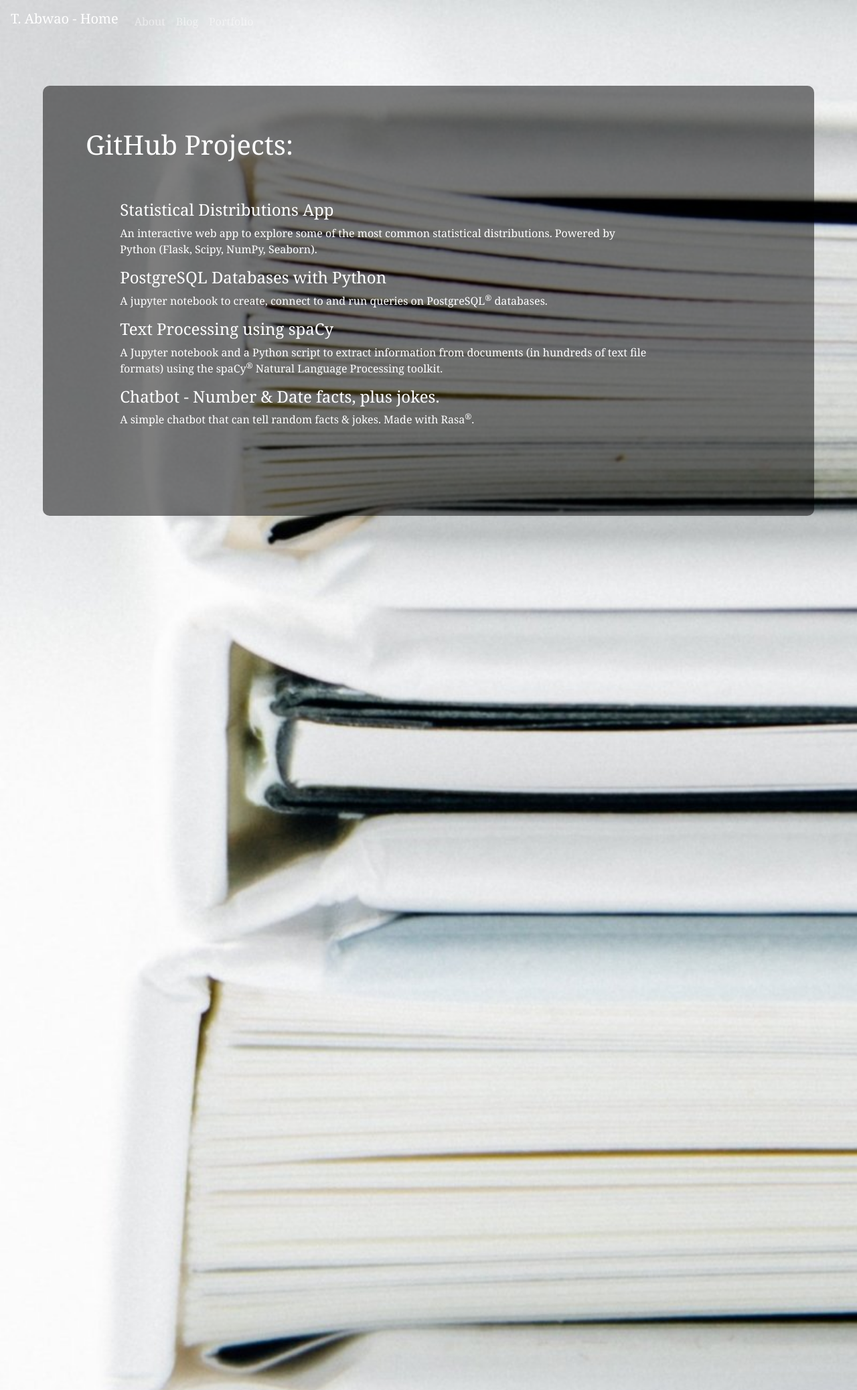
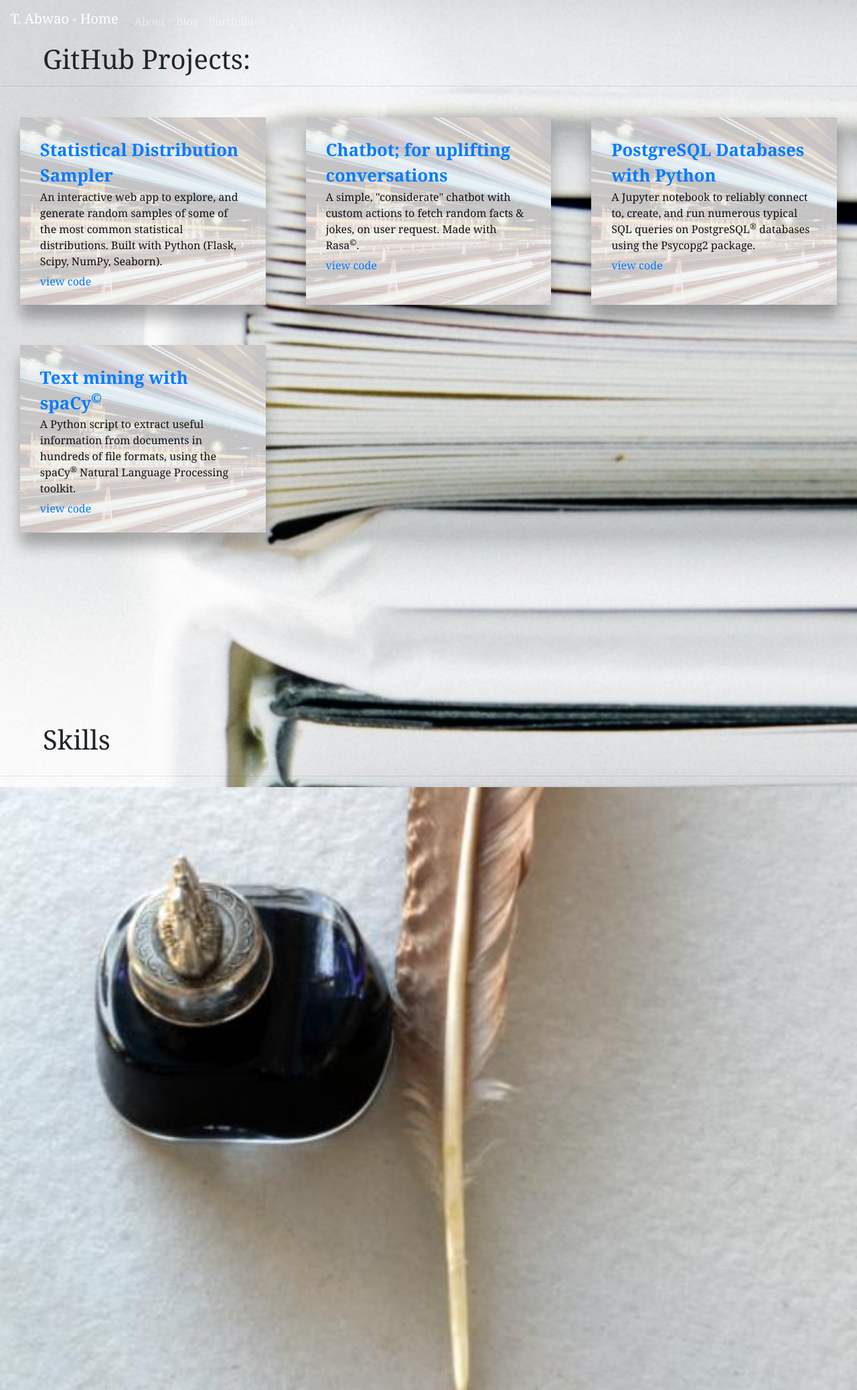
Before and after one commit to Tim-Abwao/tim-abwao.github.io, a Jekyll site: the page built from portfolio.html, in a window 1280 px wide. Shown: the whole page at 67% size. Built offline with Jekyll 4.4.1, drawn with Linux system fonts in a browser that asks for light colours; nearby versions of some CDN libraries; library files that are not in the unit come from our copies.

Commit message:
Minor enhancements to the portfolio page

```diff
--- /dev/null
+++ b/_data/projects.yml
@@ -0,0 +1,19 @@
+- title: "Statistical Distribution Sampler"
+  link: "https://github.com/Tim-Abwao/statistical-distributions-flask"
+  summary: "An interactive web app to explore, and generate random samples of some of the most common statistical distributions. Built with Python (Flask, Scipy, NumPy, Seaborn)."
+  background: ""
+
+- title: "Chatbot; for uplifting conversations"
+  link: "https://github.com/Tim-Abwao/rasa-chatbot"
+  summary: 'A simple, "considerate" chatbot with custom actions to fetch random facts & jokes, on user request. Made with Rasa<sup>&copy;</sup>.'
+  background: ""
+
+- title: "PostgreSQL Databases with Python"
+  link: "https://github.com/Tim-Abwao/Psycopg2-Basics/blob/master/PostgreSQL%20Basics%20with%20Psycopg2.ipynb"
+  summary: "A Jupyter notebook to reliably connect to, create, and run numerous typical SQL queries on PostgreSQL<sup>&reg;</sup> databases using the Psycopg2 package."
+  background: ""
+
+- title: "Text mining with spaCy<sup>&copy</sup>"
+  link: "https://github.com/Tim-Abwao/statistical-distributions-flask"
+  summary: "A Python script to extract useful information from documents in hundreds of file formats, using the spaCy<sup>&reg;</sup> Natural Language Processing toolkit."
+  background: ""
--- a/portfolio.html
+++ b/portfolio.html
@@ -3,31 +3,63 @@ layout: default
 title: Tim Abwao | Portfolio
 ---
 	<style type="text/css">
+		.projects {
+		    height: 100%;
+		    display: grid;
+		    grid-template-columns: auto auto auto;
+		    }
 		.project-link {
-		    max-width: 900px;
-		    padding: 5%;
-			    }
-		.project-link a {
+			max-width: 400px;
+			height: 280px; background: url(/assets/images/test.jpg);
+			margin: 7%; padding: 30px;
+			box-shadow: 0 20px 20px 0 rgba(0, 0, 0, 0.3);
+			box-sizing: border-box;
+			justify-content: center;
+			color: #111;
+		}
+		.project-link:hover {
+			background: rgb(2,2,2,0.3);
+			color: white;
+		}
+		.project-title {
+			font-weight: bolder;
 			text-decoration: none;
-			color: #fff;
-}
+			font-size: 1.6em;
+
+		}
+		@media only screen and (max-width: 1024px) {
+		.projects {
+			float: none;
+			display: grid;
+			grid-template-columns: auto auto;
+			text-align: center;
+			}
+		}
+		@media only screen and (max-width: 768px) {
+  			.projects {
+    			float: none;
+    			display: block;
+    			width: 100%;
+    		}
+		}
 	</style>
 </head>
-<body style="background: black url(/assets/images/portfolio_background.jpg) no-repeat fixed; background-size: cover; color: white; font-family: Georgia;" >
+<body style="background: black url(/assets/images/portfolio_background.jpg) no-repeat fixed; background-size: cover; font-family: Georgia;" >
 {% include nav.html %}
-	<div style="margin: 5%; border-radius: 10px; padding: 5%; background-color: rgb(0,0,0,0.5);">
-		<h1>GitHub Projects:</h1>
+	<h1 style="margin-left: 5%; ">GitHub Projects:</h1>
+	<hr>
+	<div class="projects">
+
+		{% for project in site.data.projects %}
 		<div class="project-link">
-			<h4><a href="https://github.com/Tim-Abwao/statistical-distributions-flask">Statistical Distributions App</a></h4>
-			<p>An interactive web app to explore some of the most common statistical distributions. Powered by Python (Flask, Scipy, NumPy, Seaborn).</p>
+			<a class="project-title" href= "{{ project.link }}">{{ project.title }} </a>
+			<p style=""> {{ project.summary }}</p>
+			<a style="position: relative; bottom: 10px;" href= "{{ project.link }}">view code</a>
+		</div>
+		{% endfor %}
+	</div>
+	<h1 style="margin: 20% 5% 30px;">Skills</h1>
+	<hr>
+	<div style="background: black url(/assets/images/menu_blog_background.jpg) no-repeat fixed; background-size: cover; height: 900px;">
 
-			<h4><a href="https://github.com/Tim-Abwao/Psycopg2-Basics/blob/master/PostgreSQL%20Basics%20with%20Psycopg2.ipynb">PostgreSQL Databases with Python</a></h4>
-			<p>A jupyter notebook to create, connect to and run queries on PostgreSQL<sup>&reg;</sup> databases.</p>
-
-			<h4><a href="https://github.com/Tim-Abwao/spaCy-Text-App">Text Processing using spaCy</a></h4>
-			<p>A Jupyter notebook and a Python script to extract information from documents (in hundreds of text file formats) using the spaCy<sup>&reg;</sup> Natural Language Processing toolkit.</p>
-
-			<h4><a href="https://github.com/Tim-Abwao/rasa-chatbot">Chatbot - Number & Date facts, plus jokes. </a></h4>
-			<p>A simple chatbot that can tell random facts & jokes. Made with Rasa<sup>&reg;</sup>.</p>
-		</div>
 	</div>
```
Also changed, not shown: _posts/2019-09-05-Basic-Text-Mining-Using-SpaCy-NLP.md (renamed from _posts/2019-09-05-Simple-Text-Mining-Using-SpaCy-NLP.md, +2 -2 lines), _posts/2020-04-11-Data-Wrangling-&-Analysis-with-Pandas.md (added, +8 -0 lines), assets/images/test.jpg (added).
